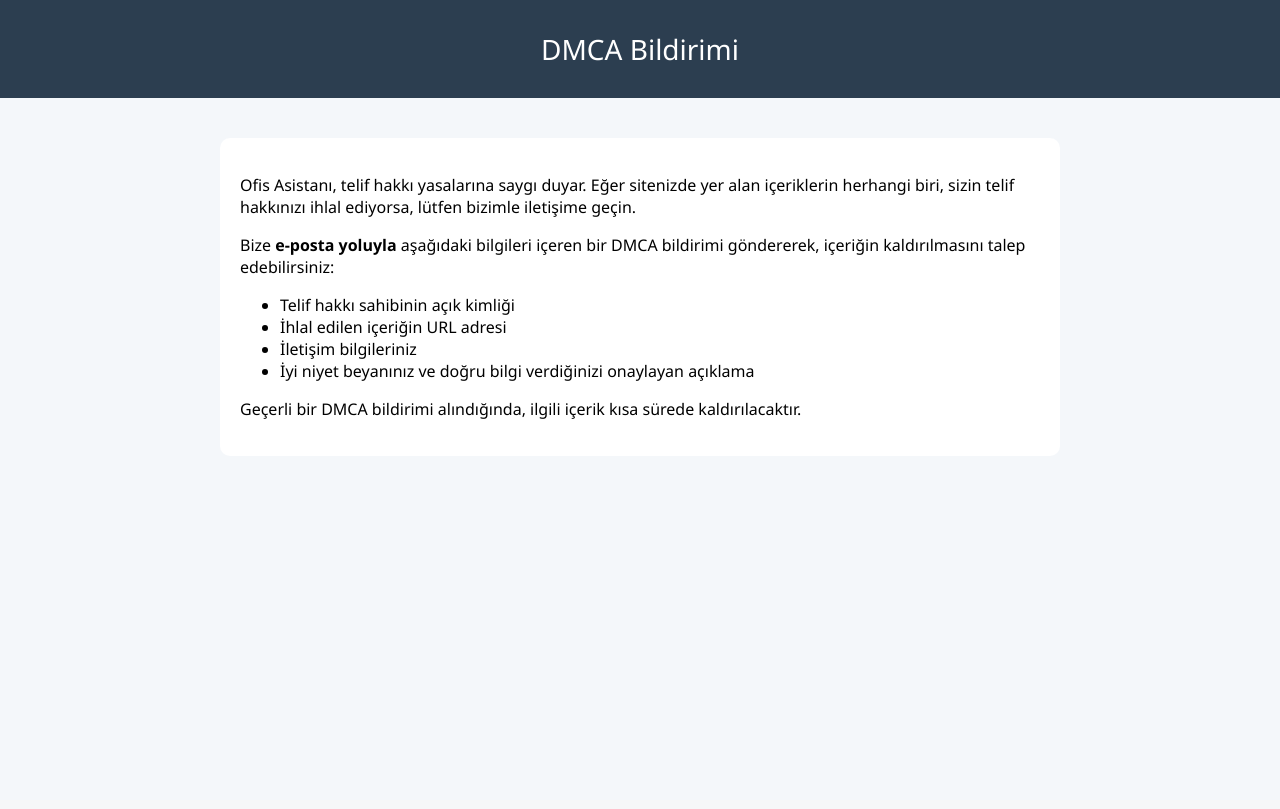
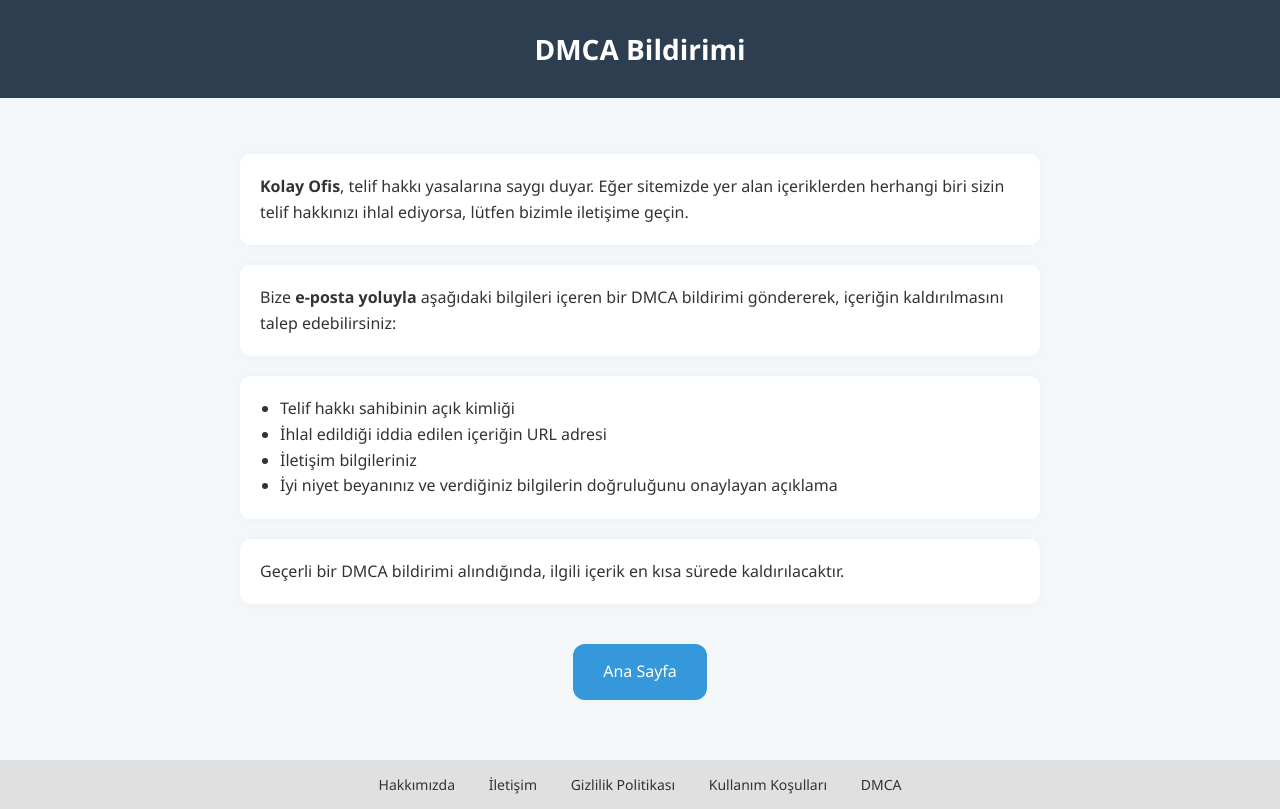
Before and after one commit to srknkrt1/ofis-asistani, a Flask app: page /dmca in a window 1280 px wide. Before the commit the page ends 419 px from the top, so only its background shows below. Run offline with Flask 3, Linux system fonts and the light colour scheme.

Commit message:
Update dmca.html

```diff
--- a/templates/dmca.html
+++ b/templates/dmca.html
@@ -2,26 +2,118 @@
 <html lang="tr">
 <head>
   <meta charset="UTF-8">
-  <title>DMCA Bildirimi - Ofis Asistanı</title>
+  <title>DMCA Bildirimi - Kolay Ofis</title>
   <meta name="viewport" content="width=device-width, initial-scale=1.0">
   <style>
-    body { font-family: "Segoe UI", sans-serif; background: #f4f7fa; margin: 0; padding: 0; }
-    header { background: #2c3e50; color: white; padding: 30px; font-size: 28px; text-align: center; }
-    main { max-width: 800px; margin: 40px auto; padding: 20px; background: white; border-radius: 10px; }
+    body {
+      font-family: "Segoe UI", sans-serif;
+      background: #f4f7fa;
+      margin: 0;
+      display: flex;
+      flex-direction: column;
+      min-height: 100vh;
+    }
+
+    header {
+      background: #2c3e50;
+      color: white;
+      padding: 30px 0;
+      font-size: 28px;
+      font-weight: bold;
+      text-align: center;
+    }
+
+    .content {
+      max-width: 800px;
+      margin: 40px auto;
+      padding: 0 20px;
+      color: #333;
+      line-height: 1.6;
+    }
+
+    .content p,
+    .content ul {
+      background: white;
+      padding: 20px;
+      border-radius: 10px;
+      margin-bottom: 20px;
+      box-shadow: 0 0 10px rgba(0,0,0,0.03);
+    }
+
+    .content ul {
+      list-style: disc;
+      padding-left: 40px;
+    }
+
+    .button-group {
+      text-align: center;
+      margin: 40px 0 20px;
+    }
+
+    .button {
+      display: inline-block;
+      padding: 15px 30px;
+      background-color: #3498db;
+      color: white;
+      text-decoration: none;
+      font-size: 16px;
+      border-radius: 12px;
+      transition: background-color 0.3s ease;
+    }
+
+    .button:hover {
+      background-color: #2980b9;
+    }
+
+    .footer-links {
+      background-color: #e0e0e0;
+      padding: 15px 0;
+      text-align: center;
+      font-size: 14px;
+      margin-top: auto;
+    }
+
+    .footer-links a {
+      margin: 0 15px;
+      color: #333;
+      text-decoration: none;
+    }
+
+    .footer-links a:hover {
+      text-decoration: underline;
+    }
   </style>
 </head>
 <body>
+
   <header>DMCA Bildirimi</header>
-  <main>
-    <p>Ofis Asistanı, telif hakkı yasalarına saygı duyar. Eğer sitenizde yer alan içeriklerin herhangi biri, sizin telif hakkınızı ihlal ediyorsa, lütfen bizimle iletişime geçin.</p>
+
+  <div class="content">
+    <p><strong>Kolay Ofis</strong>, telif hakkı yasalarına saygı duyar. Eğer sitemizde yer alan içeriklerden herhangi biri sizin telif hakkınızı ihlal ediyorsa, lütfen bizimle iletişime geçin.</p>
+
     <p>Bize <strong>e-posta yoluyla</strong> aşağıdaki bilgileri içeren bir DMCA bildirimi göndererek, içeriğin kaldırılmasını talep edebilirsiniz:</p>
+
     <ul>
       <li>Telif hakkı sahibinin açık kimliği</li>
-      <li>İhlal edilen içeriğin URL adresi</li>
+      <li>İhlal edildiği iddia edilen içeriğin URL adresi</li>
       <li>İletişim bilgileriniz</li>
-      <li>İyi niyet beyanınız ve doğru bilgi verdiğinizi onaylayan açıklama</li>
+      <li>İyi niyet beyanınız ve verdiğiniz bilgilerin doğruluğunu onaylayan açıklama</li>
     </ul>
-    <p>Geçerli bir DMCA bildirimi alındığında, ilgili içerik kısa sürede kaldırılacaktır.</p>
-  </main>
+
+    <p>Geçerli bir DMCA bildirimi alındığında, ilgili içerik en kısa sürede kaldırılacaktır.</p>
+
+    <div class="button-group">
+      <a href="/" class="button">Ana Sayfa</a>
+    </div>
+  </div>
+
+  <div class="footer-links">
+    <a href="/hakkimizda">Hakkımızda</a>
+    <a href="/iletisim">İletişim</a>
+    <a href="/gizlilik">Gizlilik Politikası</a>
+    <a href="/kullanim">Kullanım Koşulları</a>
+    <a href="/dmca">DMCA</a>
+  </div>
+
 </body>
 </html>
```
